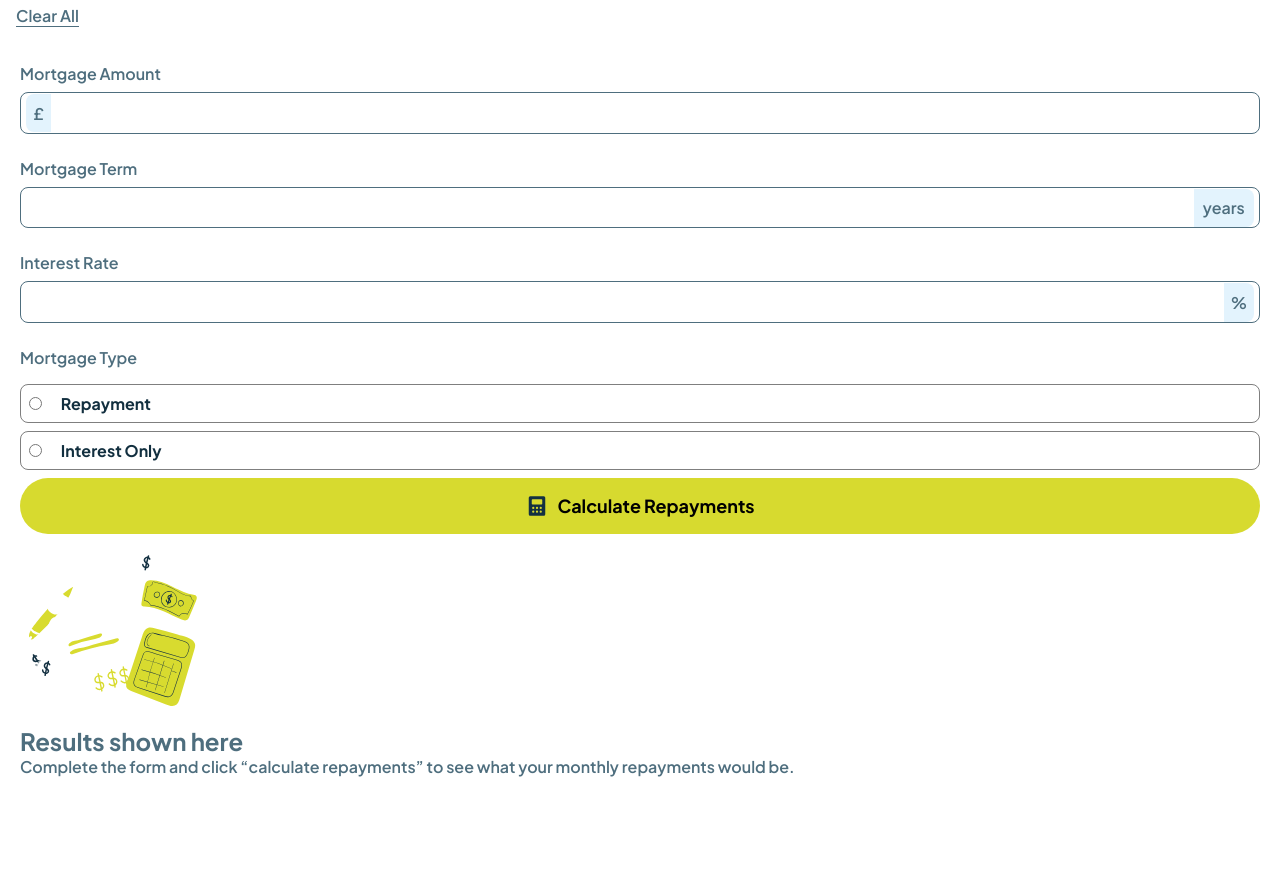
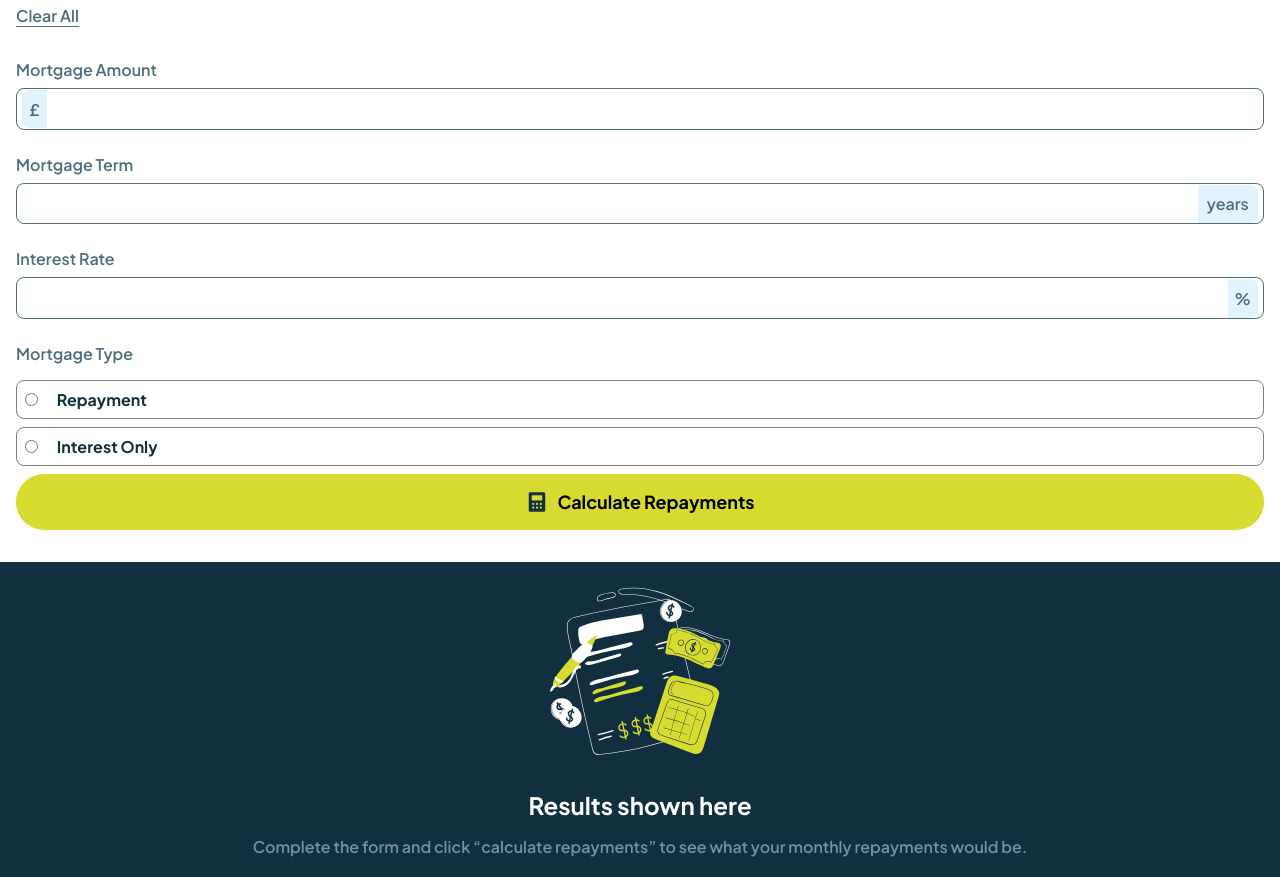
Before and after one commit to Medido1/Frontend-Mentor-Mortgage-repayment-calculator, a plain HTML site: page index.html in a window 1280 px wide. Shown: the part 54-931 px from the top of the page. Before the commit the page ends 851 px from the top, so only its background shows below. Drawn offline with Linux system fonts and the light colour scheme.

Commit message:
Edit empty result container

```diff
--- a/index.html
+++ b/index.html
@@ -60,7 +60,7 @@
         <p>Calculate Repayments</p>
       </button>
     </form>
-    <div class="result_container">
+    <div class="empty_result_container">
       <img src="./images/illustration-empty.svg" class="illustration-empty">
       <h2>Results shown here</h2>
       <p>
--- a/style.css
+++ b/style.css
@@ -57,7 +57,6 @@ body {
 }
 
 .main {
-  padding: 1.25rem;
   color: var(--Slate_700);
   font-weight: 600;
 }
@@ -129,6 +128,7 @@ fieldset div label {
 .my_form {
   display: flex;
   flex-direction: column;
+  padding: 1rem;
 }
 
 .submit_btn {
@@ -148,3 +148,24 @@ fieldset div label {
   justify-content: center;
   gap: .5rem;
 }
+
+.empty_result_container {
+  margin-top: 1rem;
+  width: 100%;
+  background-color: var(--Slate_900);
+  display: flex;
+  flex-direction: column;
+  justify-content: center;
+  align-items: center;
+  gap: 1rem;
+  padding: 1.25rem;
+  text-align: center;
+}
+
+.empty_result_container h2 {
+  color: var(--White);
+}
+
+.empty_result_container p {
+  color: var(--Slate_500);
+}
```
